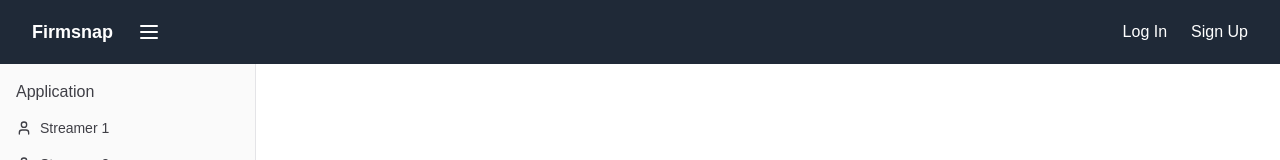
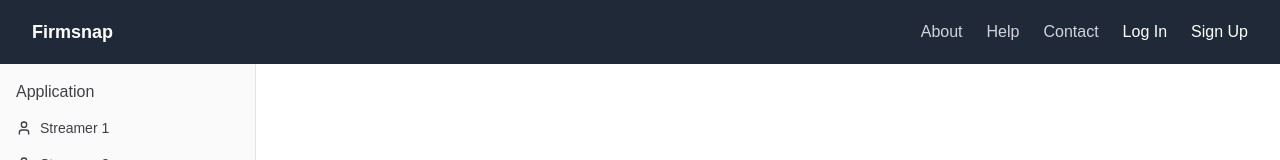
Before and after one commit to Michael-Patrick-Lynch/streaming_app_web_client, a Next.js app: page / in a window 1280 px wide. Shown: the top 160 px of the page. Built offline with nearby package versions, Linux system fonts and the light colour scheme; no server answers.

Commit message:
Navbar now looks good on mobile too

```diff
--- a/components/Navbar.tsx
+++ b/components/Navbar.tsx
@@ -1,14 +1,15 @@
 'use client'
-import React from 'react';
+import React, { useState } from 'react';
 import Link from 'next/link';
-import { Menu } from 'lucide-react';
+import { Menu, X } from 'lucide-react';
 import { useUser } from '@/context/UserContext';
 
 export function Navbar() {
   const { currentUser } = useUser();
+  const [isMobileMenuOpen, setIsMobileMenuOpen] = useState(false);
 
   return (
-    <nav className="w-full h-16 bg-gray-800 text-white flex items-center px-8 fixed top-0">
+    <nav className="w-full h-16 bg-gray-800 text-white flex items-center px-4 sm:px-8 fixed top-0">
       {/* Logo - always shown */}
       <div className="text-lg font-bold">
         <Link href="/" className="hover:underline">
@@ -16,75 +17,108 @@ export function Navbar() {
         </Link>
       </div>
 
-      {/* Burger menu - moved next to logo */}
-      <div className="relative ml-4">
-        <button
-          className="p-2 hover:bg-gray-700 rounded-full group"
-          aria-label="More options"
-        >
-          <Menu
-            size={24}
-            className="group-hover:text-gray-300"
-            data-tooltip-id="navbar-tooltip"
-            data-tooltip-content="More Options"
-          />
-          <div className="absolute left-0 mt-2 w-48 bg-gray-800 rounded-md shadow-lg py-1 hidden group-hover:block">
+      {/* Desktop Navigation */}
+      <div className="hidden md:flex ml-auto space-x-6 items-center">
         <Link
           href="/about"
-              className="block px-4 py-2 text-sm text-gray-300 hover:bg-gray-700"
+          className="text-gray-300 hover:text-white hover:underline"
         >
           About
         </Link>
         <Link
           href="/help"
-              className="block px-4 py-2 text-sm text-gray-300 hover:bg-gray-700"
+          className="text-gray-300 hover:text-white hover:underline"
         >
           Help
         </Link>
         <Link
           href="/contact"
-              className="block px-4 py-2 text-sm text-gray-300 hover:bg-gray-700"
+          className="text-gray-300 hover:text-white hover:underline"
         >
           Contact
         </Link>
+
+        {currentUser ? (
+          <>
+            {currentUser.is_seller && (
+              <Link href="/manage-shop" className="hover:underline">
+                Manage Shop
+              </Link>
+            )}
+            <Link href="/settings" className="hover:underline">
+              Settings
+            </Link>
+          </>
+        ) : (
+          <>
+            <Link href="/login" className="hover:underline">
+              Log In
+            </Link>
+            <Link href="/signup" className="hover:underline">
+              Sign Up
+            </Link>
+          </>
+        )}
       </div>
+
+      {/* Mobile menu button */}
+      <div className="ml-auto md:hidden">
+        <button
+          onClick={() => setIsMobileMenuOpen(!isMobileMenuOpen)}
+          className="p-2 hover:bg-gray-700 rounded-full"
+          aria-label="Toggle menu"
+        >
+          {isMobileMenuOpen ? <X size={24} /> : <Menu size={24} />}
         </button>
       </div>
 
-      {/* Navigation links */}
-      <ul className="flex ml-auto space-x-6 items-center">
+      {/* Mobile Navigation */}
+      {isMobileMenuOpen && (
+        <div className="absolute top-16 left-0 right-0 bg-gray-800 md:hidden">
+          <div className="px-4 py-2 space-y-2">
+            <Link
+              href="/about"
+              className="block py-2 text-gray-300 hover:text-white"
+            >
+              About
+            </Link>
+            <Link
+              href="/help"
+              className="block py-2 text-gray-300 hover:text-white"
+            >
+              Help
+            </Link>
+            <Link
+              href="/contact"
+              className="block py-2 text-gray-300 hover:text-white"
+            >
+              Contact
+            </Link>
+
             {currentUser ? (
-          // Logged in user
               <>
                 {currentUser.is_seller && (
-              <li>
-                <Link href="/manage-shop" className="hover:underline">
+                  <Link href="/manage-shop" className="block py-2">
                     Manage Shop
                   </Link>
-              </li>
                 )}
-            <li>
-              <Link href="/settings" className="hover:underline">
+                <Link href="/settings" className="block py-2">
                   Settings
                 </Link>
-            </li>
               </>
             ) : (
-          // Not logged in
               <>
-            <li>
-              <Link href="/login" className="hover:underline">
+                <Link href="/login" className="block py-2">
                   Log In
                 </Link>
-            </li>
-            <li>
-              <Link href="/signup" className="hover:underline">
+                <Link href="/signup" className="block py-2">
                   Sign Up
                 </Link>
-            </li>
               </>
             )}
-      </ul>
+          </div>
+        </div>
+      )}
     </nav>
   );
 }
```
Lines whose indentation alone changed are shown as unchanged.
